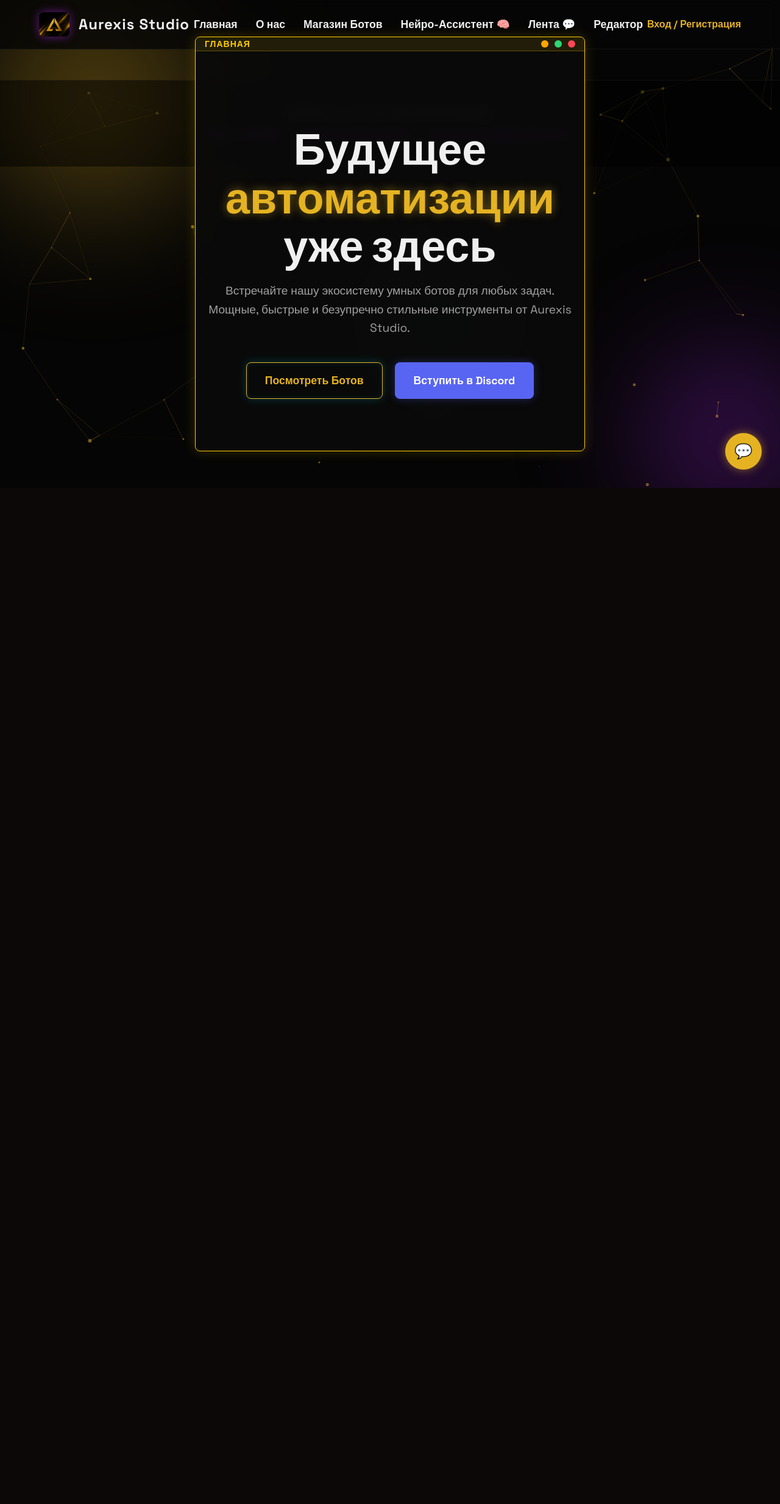
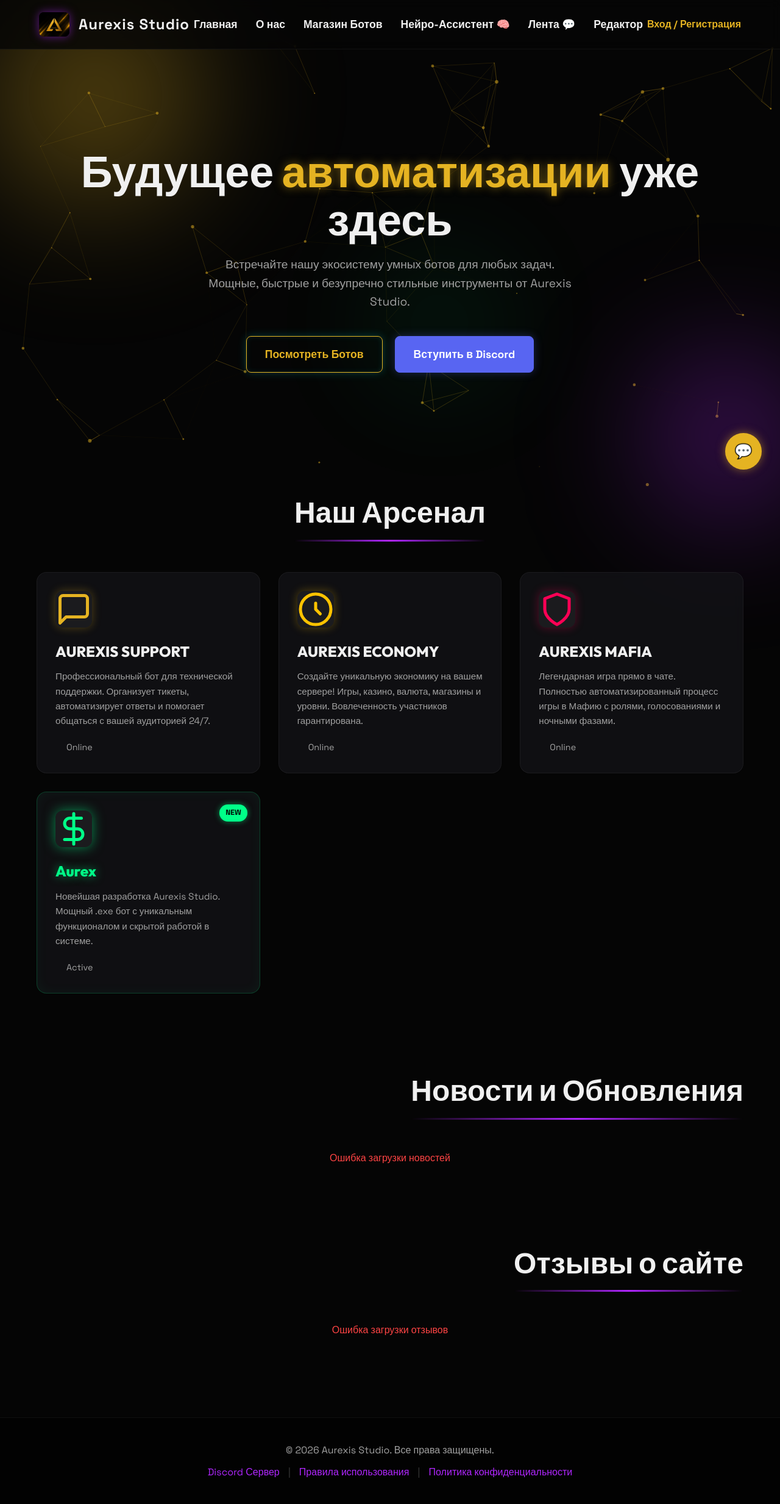
Before and after one commit to doxologong-cloud/AurexisSite, a Flask app: page / in a window 1280 px wide. Shown: the whole page at 61% size. Before the commit the page ends 800 px from the top, so only its background shows below. Run offline with Flask 3, Linux system fonts and the light colour scheme; data that the repository does not hold is empty; some libraries are stand-ins or nearby versions.

Commit message:
Fix: Revert Web-OS window logic to static views

```diff
--- a/static/script.js
+++ b/static/script.js
@@ -2215,122 +2215,6 @@ document.addEventListener('DOMContentLoaded', () => {
 
 
 // ==========================================
-// WEB-OS WINDOW MANAGER
-// ==========================================
-let zIndexCounter = 100;
-let draggedWindow = null;
-let offsetX = 0;
-let offsetY = 0;
-
-function bringToFront(windowId) {
-    const win = document.getElementById(windowId);
-    if (win) {
-        zIndexCounter++;
-        win.style.zIndex = zIndexCounter;
-    }
-}
-
-function startDrag(e, windowId) {
-    if (e.target.closest('.window-controls')) return; // Don't drag if clicking buttons
-
-    draggedWindow = document.getElementById(windowId);
-    if (!draggedWindow) return;
-
-    bringToFront(windowId);
-
-    const rect = draggedWindow.getBoundingClientRect();
-    offsetX = e.clientX - rect.left;
-    offsetY = e.clientY - rect.top;
-
-    document.addEventListener('mousemove', dragWindow);
-    document.addEventListener('mouseup', stopDrag);
-}
-
-function dragWindow(e) {
-    if (!draggedWindow) return;
-
-    // Convert to top/left positioning instead of transform translate for easier dragging
-    draggedWindow.style.transform = 'none';
-    draggedWindow.style.left = (e.clientX - offsetX) + 'px';
-    draggedWindow.style.top = (e.clientY - offsetY) + 'px';
-}
-
-function stopDrag() {
-    draggedWindow = null;
-    document.removeEventListener('mousemove', dragWindow);
-    document.removeEventListener('mouseup', stopDrag);
-}
-
-function closeWindow(windowId) {
-    const win = document.getElementById(windowId);
-    if (win) {
-        win.classList.remove('active');
-        // If it's messenger, clean up intervals if needed
-    }
-}
-
-function minimizeWindow(windowId) {
-    const win = document.getElementById(windowId);
-    if (win) {
-        const content = win.querySelector('.window-content');
-        if (content.style.display === 'none') {
-            content.style.display = '';
-            win.style.minHeight = '200px';
-        } else {
-            content.style.display = 'none';
-            win.style.minHeight = '40px';
-            win.style.height = '40px';
-        }
-    }
-}
-
-function maximizeWindow(windowId) {
-    const win = document.getElementById(windowId);
-    if (win) {
-        if (win.classList.contains('maximized')) {
-            win.classList.remove('maximized');
-            win.style.width = win.dataset.oldWidth || '';
-            win.style.height = win.dataset.oldHeight || '';
-            win.style.left = win.dataset.oldLeft || '50%';
-            win.style.top = win.dataset.oldTop || '50%';
-            if(win.dataset.oldLeft === undefined) {
-                win.style.transform = 'translate(-50%, -50%)';
-            }
-        } else {
-            win.dataset.oldWidth = win.style.width;
-            win.dataset.oldHeight = win.style.height;
-            win.dataset.oldLeft = win.style.left;
-            win.dataset.oldTop = win.style.top;
-
-            win.classList.add('maximized');
-            win.style.transform = 'none';
-            win.style.left = '0';
-            win.style.top = '70px'; // Below navbar
-            win.style.width = '100vw';
-            win.style.height = 'calc(100vh - 70px)';
-        }
-    }
-}
-
-// Override switchView to open windows instead of hiding others
-window.switchView = function(viewId) {
-    const targetView = document.getElementById(viewId);
-    if (targetView) {
-        targetView.classList.add('active');
-        bringToFront(viewId);
-    }
-};
-
-// Make windows focusable by clicking anywhere on them
-document.addEventListener('mousedown', (e) => {
-    const win = e.target.closest('.window');
-    if (win) {
-        bringToFront(win.id);
-    }
-});
-
-
-// ==========================================
 // THEME & LANG SETTINGS
 // ==========================================
 
@@ -2833,3 +2717,39 @@ if (typeof originalLoadMessagesP4 === 'function') {
         });
     };
 }
+
+
+// ==========================================
+// NAVIGATION (Restored)
+// ==========================================
+function switchView(viewId) {
+    document.querySelectorAll('.view').forEach(v => {
+        v.classList.remove('active');
+        v.style.display = 'none';
+    });
+
+    document.querySelectorAll('.nav-link').forEach(l => {
+        l.classList.remove('active');
+    });
+
+    const targetView = document.getElementById(viewId);
+    if (targetView) {
+        targetView.classList.add('active');
+        targetView.style.display = 'block'; // or flex if messenger, let's just let CSS handle it
+        // Actually, restore original behavior:
+        if (viewId === 'view-messenger') {
+            targetView.style.display = 'flex';
+        } else {
+            targetView.style.display = 'block';
+        }
+    }
+
+    // Attempt to highlight nav link
+    const links = document.querySelectorAll('.nav-link');
+    for (let link of links) {
+        if (link.getAttribute('onclick') && link.getAttribute('onclick').includes(viewId)) {
+            link.classList.add('active');
+            break;
+        }
+    }
+}
--- a/static/style.css
+++ b/static/style.css
@@ -1873,84 +1873,7 @@ body.apocalypse-mode .btn {
 }
 
 
-/* WEB-OS WINDOW STYLES */
-.window {
-    position: absolute;
-    top: 50%;
-    left: 50%;
-    transform: translate(-50%, -50%);
-    background: rgba(10, 10, 10, 0.9);
-    border: 1px solid #ffcc00;
-    border-radius: 8px;
-    box-shadow: 0 0 20px rgba(255, 204, 0, 0.2);
-    display: none;
-    flex-direction: column;
-    min-width: 300px;
-    min-height: 200px;
-    max-width: 90vw;
-    max-height: 85vh;
-    overflow: hidden;
-    z-index: 100;
-    backdrop-filter: blur(10px);
-}
-
-.window.active {
-    display: flex !important;
-}
-
-.window-header {
-    height: 40px;
-    background: rgba(255, 204, 0, 0.1);
-    border-bottom: 1px solid rgba(255, 204, 0, 0.3);
-    display: flex;
-    justify-content: space-between;
-    align-items: center;
-    padding: 0 15px;
-    cursor: grab;
-    user-select: none;
-}
-
-.window-header:active {
-    cursor: grabbing;
-}
-
-.window-title {
-    font-weight: 700;
-    font-size: 14px;
-    color: #ffcc00;
-    text-transform: uppercase;
-    letter-spacing: 1px;
-}
-
-.window-controls {
-    display: flex;
-    gap: 10px;
-}
-
-.window-btn {
-    width: 12px;
-    height: 12px;
-    border-radius: 50%;
-    cursor: pointer;
-    border: none;
-}
-
-.btn-close { background: #ff4757; }
-.btn-min { background: #ffa502; }
-.btn-max { background: #2ed573; }
-
-.window-content {
-    flex: 1;
-    overflow-y: auto;
-    position: relative;
-    padding: 0;
-}
-
-/* OVERRIDE EXISTING VIEW STYLES FOR WINDOW MODE */
-.view {
-    display: none; /* override existing display styles */
-    animation: none;
-}
+
 
 .menu-item {
     padding: 8px 15px;
--- a/templates/index.html
+++ b/templates/index.html
@@ -66,7 +66,7 @@
 <!-- Main Content -->
 <main class="container">
 <!-- Home View -->
-<div class="window" id="view-home"><div class="window-header" onmousedown="startDrag(event, 'view-home')"><div class="window-title">Главная</div><div class="window-controls"><button class="window-btn btn-min" onclick="minimizeWindow('view-home')"></button><button class="window-btn btn-max" onclick="maximizeWindow('view-home')"></button><button class="window-btn btn-close" onclick="closeWindow('view-home')"></button></div></div><div class="window-content">
+<div class="view" id="view-home">
 <!-- Hero Section -->
 <section class="hero">
 <h1 class="hero-title">Будущее <span class="neon-text-primary">автоматизации</span> уже здесь</h1>
@@ -134,7 +134,7 @@
 <div style="text-align: center; width: 100%; color: var(--text-muted);">Загрузка отзывов...</div>
 </div>
 </section>
-</div></div>
+</div>
 <!-- About View -->
 <div class="view hidden-view" id="view-about">
 <!-- About Section -->
@@ -362,7 +362,7 @@
 </section>
 </div>
 <!-- Settings View -->
-<div class="window" id="view-settings"><div class="window-header" onmousedown="startDrag(event, 'view-settings')"><div class="window-title">Настройки</div><div class="window-controls"><button class="window-btn btn-min" onclick="minimizeWindow('view-settings')"></button><button class="window-btn btn-max" onclick="maximizeWindow('view-settings')"></button><button class="window-btn btn-close" onclick="closeWindow('view-settings')"></button></div></div><div class="window-content">
+<div class="view" id="view-settings">
 <div style="padding: 20px;">
 <h3 style="color: var(--neon-color); text-transform: uppercase;">Внешний вид</h3>
 <div style="margin-top: 15px;">
@@ -381,9 +381,9 @@
 </select>
 </div>
 </div>
-</div></div>
+</div>
 <!-- Messenger View -->
-<div class="window" id="view-messenger"><div class="window-header" onmousedown="startDrag(event, 'view-messenger')"><div class="window-title">Лента</div><div class="window-controls"><button class="window-btn btn-min" onclick="minimizeWindow('view-messenger')"></button><button class="window-btn btn-max" onclick="maximizeWindow('view-messenger')"></button><button class="window-btn btn-close" onclick="closeWindow('view-messenger')"></button></div></div><div class="window-content">
+<div class="view" id="view-messenger">
 <div class="messenger-container">
 <div class="messenger-sidebar">
 <div class="messenger-header" style="flex-direction: column; gap: 10px; align-items: stretch; padding: 15px;">
@@ -455,9 +455,9 @@
 <button class="glow-btn" id="close-chat-modal" style="width:100%; margin-top:10px; background:rgba(255,0,0,0.2);">Отмена</button>
 </div>
 </div>
-</div></div>
+</div>
 <!-- Portfolio View -->
-<div class="window" id="view-portfolio"><div class="window-header" onmousedown="startDrag(event, 'view-portfolio')"><div class="window-title">Портфолио</div><div class="window-controls"><button class="window-btn btn-min" onclick="minimizeWindow('view-portfolio')"></button><button class="window-btn btn-max" onclick="maximizeWindow('view-portfolio')"></button><button class="window-btn btn-close" onclick="closeWindow('view-portfolio')"></button></div></div><div class="window-content">
+<div class="view" id="view-portfolio">
 <div class="hero" style="min-height: 40vh; padding-top: 100px;">
 <h1 class="glitch" data-text="НАШИ БОТЫ" style="font-size: 3.5rem;">НАШИ БОТЫ</h1>
 <p>Лучшие Discord-боты для вашего сервера.</p>
@@ -488,7 +488,7 @@
 <button class="glow-btn" style="width: 100%; border-color: #ff0055; color: #ff0055; box-shadow: 0 0 10px rgba(255,0,85,0.2);">Добавить на сервер</button>
 </div>
 </div>
-</div></div>
+</div>
 <!-- Global Chat Widget -->
 <div id="global-chat-widget">
 <button id="chat-toggle-btn" title="Глобальный чат">💬</button>
@@ -533,33 +533,20 @@
     </style>
 <script src="{{ url_for('static', filename='script.js') }}"></script>
 <!-- Hacker Terminal -->
-<div class="window" id="view-hacker" style="border-color: #0f0; box-shadow: 0 0 20px rgba(0,255,0,0.3);">
-<div class="window-header" onmousedown="startDrag(event, 'view-hacker')" style="background: rgba(0,255,0,0.1); border-bottom: 1px solid #0f0;">
-<div class="window-title" style="color: #0f0;">AUREX_ROOT_TERMINAL</div>
-<div class="window-controls">
-<button class="window-btn btn-close" onclick="closeWindow('view-hacker')"></button>
-</div>
-</div>
-<div class="window-content" style="background: #000; color: #0f0; font-family: monospace; padding: 10px; font-size: 14px; overflow-y: auto;">
+<div class="view" id="view-hacker" style="border-color: #0f0; box-shadow: 0 0 20px rgba(0,255,0,0.3);">
+
+
 <div id="hacker-output"></div>
 <div style="display: flex;">
 <span style="color: #0f0; margin-right: 5px;">root@aurexis:~#</span>
 <input id="hacker-input" style="background: transparent; border: none; color: #0f0; outline: none; flex: 1; font-family: monospace;" type="text"/>
 </div>
+
 </div>
-</div>
+<!-- Code Editor Window -->
+<div class="view" id="view-editor" style="width: 600px; height: 400px; border-color: #00a8ff; box-shadow: 0 0 20px rgba(0, 168, 255, 0.3);">
 
-<!-- Code Editor Window -->
-<div class="window" id="view-editor" style="width: 600px; height: 400px; border-color: #00a8ff; box-shadow: 0 0 20px rgba(0, 168, 255, 0.3);">
-<div class="window-header" onmousedown="startDrag(event, 'view-editor')" style="background: rgba(0, 168, 255, 0.1); border-bottom: 1px solid #00a8ff;">
-<div class="window-title" style="color: #00a8ff;">Live-Code Editor</div>
-<div class="window-controls">
-<button class="window-btn btn-min" onclick="minimizeWindow('view-editor')"></button>
-<button class="window-btn btn-max" onclick="maximizeWindow('view-editor')"></button>
-<button class="window-btn btn-close" onclick="closeWindow('view-editor')"></button>
-</div>
-</div>
-<div class="window-content" style="display: flex; flex-direction: column;">
+
 <div style="background: #111; border-bottom: 1px solid #333; padding: 5px;">
 <button onclick="runCode()" style="background: #2ed573; color: #000; border: none; padding: 5px 15px; border-radius: 3px; cursor: pointer; font-weight: bold;">▶ Run</button>
 </div>
@@ -568,7 +555,7 @@ def on_message(msg):
     if msg == 'ping':
         return 'pong'</textarea>
 <div id="code-output" style="height: 100px; background: #111; color: #fff; padding: 10px; font-family: monospace; overflow-y: auto; border-top: 1px solid #333;">Output will appear here...</div>
-</div>
+
 </div>
 </main>
 <!-- Footer -->
```
Also changed, not shown: clean_js.py (added, +56 -0 lines).
